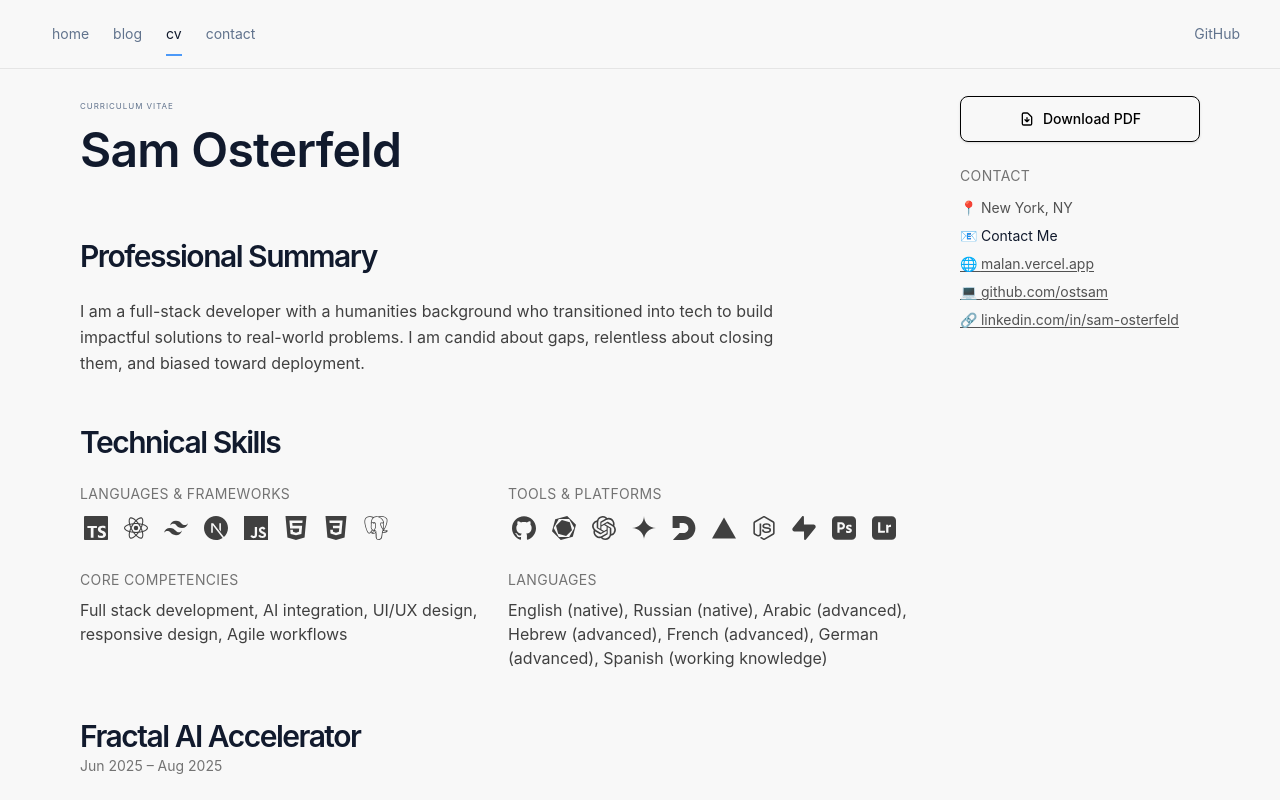
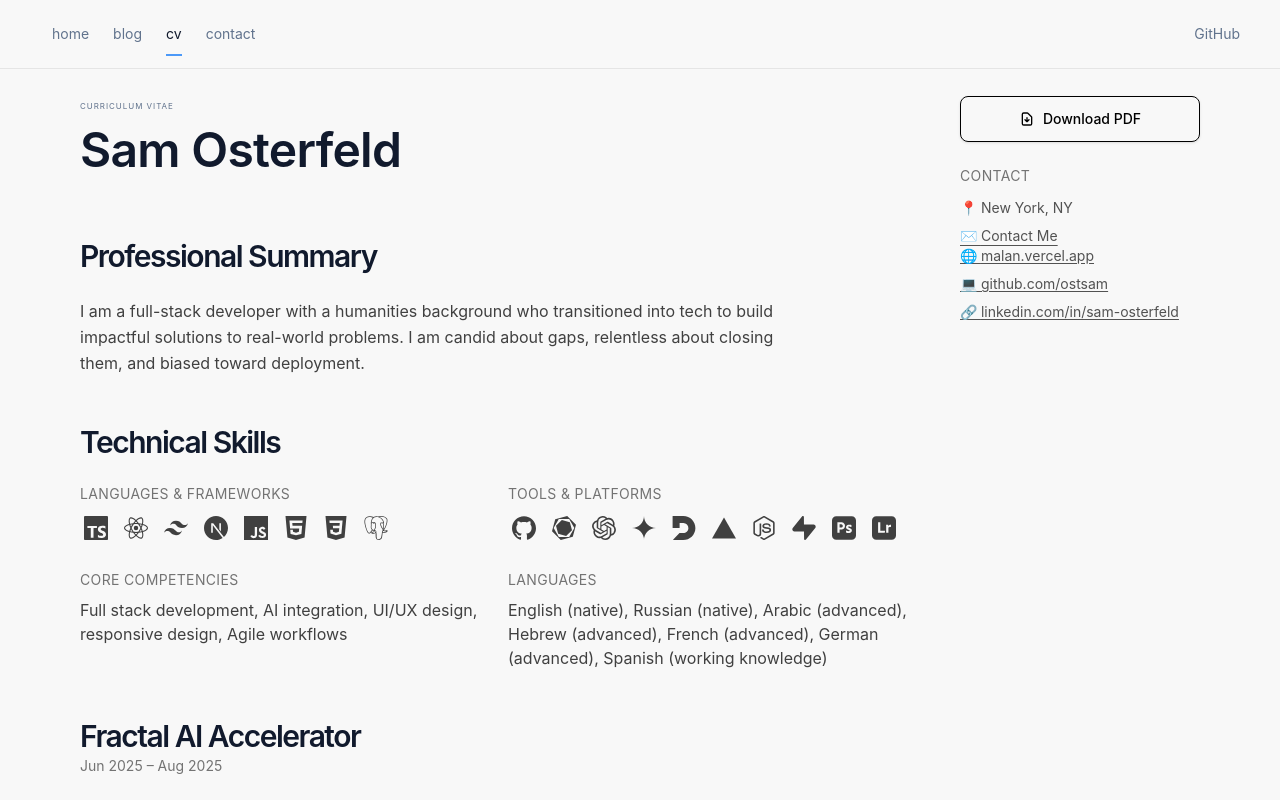
Before and after one commit to ostsam/portfolioAndBlog, a Next.js app: page /cv in a window 1280 px wide. Shown: the top 800 px of the page. Built offline with nearby package versions, Linux system fonts and the light colour scheme.

Commit message:
contact button fix

```diff
--- a/app/components/footer.tsx
+++ b/app/components/footer.tsx
@@ -1,4 +1,4 @@
-function ArrowIcon() {
+export function ArrowIcon() {
 	return (
 		<svg
 			width="12"
--- a/app/cv/components/ObfuscatedEmail.tsx
+++ b/app/cv/components/ObfuscatedEmail.tsx
@@ -23,13 +23,13 @@ export function ObfuscatedEmail() {
 	};
 
 	return (
-		<button
+		<span
 			onClick={handleEmailClick}
 			onMouseEnter={() => setEmailRevealed(true)}
 			onMouseLeave={() => setEmailRevealed(false)}
-			className="inline-flex items-center whitespace-nowrap cursor-pointer hover:text-foreground transition-colors duration-200 hover:underline hover:underline-offset-2"
+			className="cursor-pointer text-neutral-600 dark:text-neutral-300 hover:text-foreground active:text-foreground transition-colors duration-200 underline underline-offset-4 hover:underline-offset-2"
 		>
-			📧 {emailRevealed ? "ost.sam@gmail.com" : "Contact Me"}
-		</button>
+			✉️ {emailRevealed ? "ost.sam@gmail.com" : "Contact Me"}
+		</span>
 	);
 }
```
